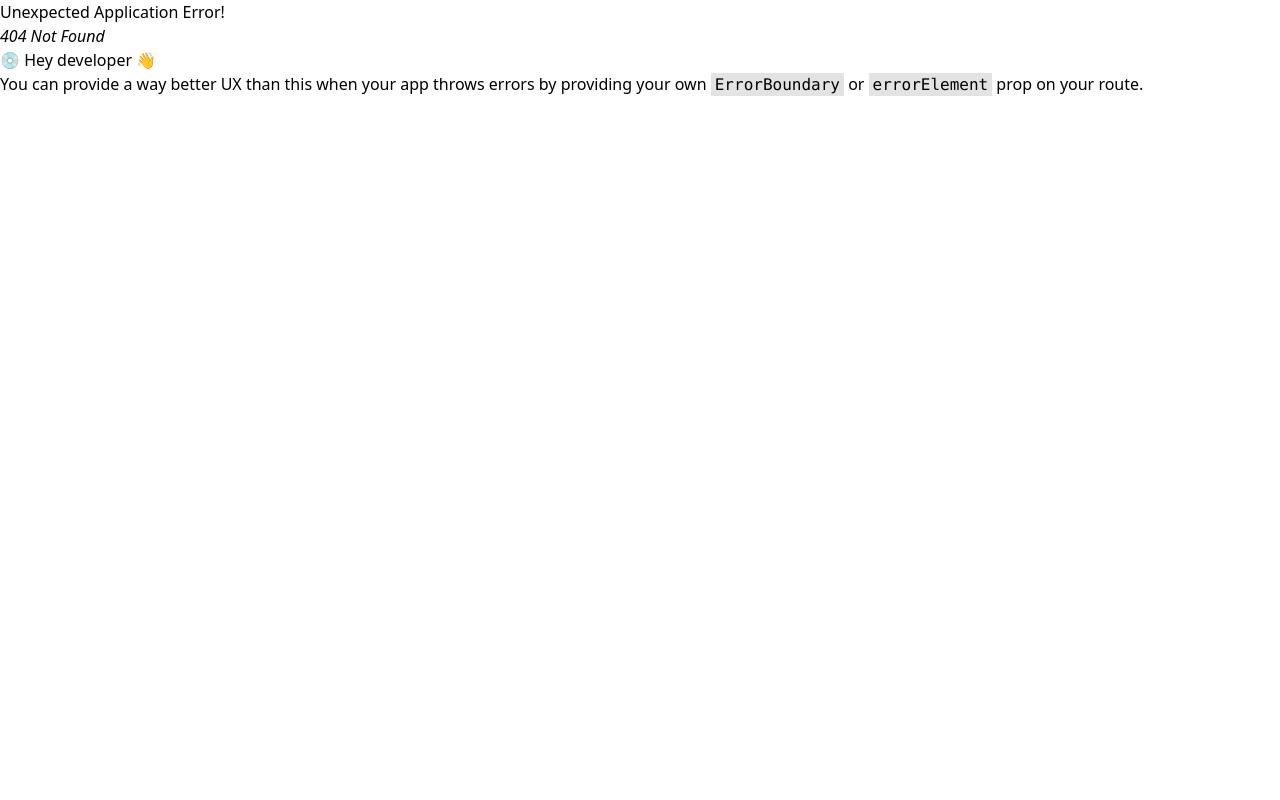
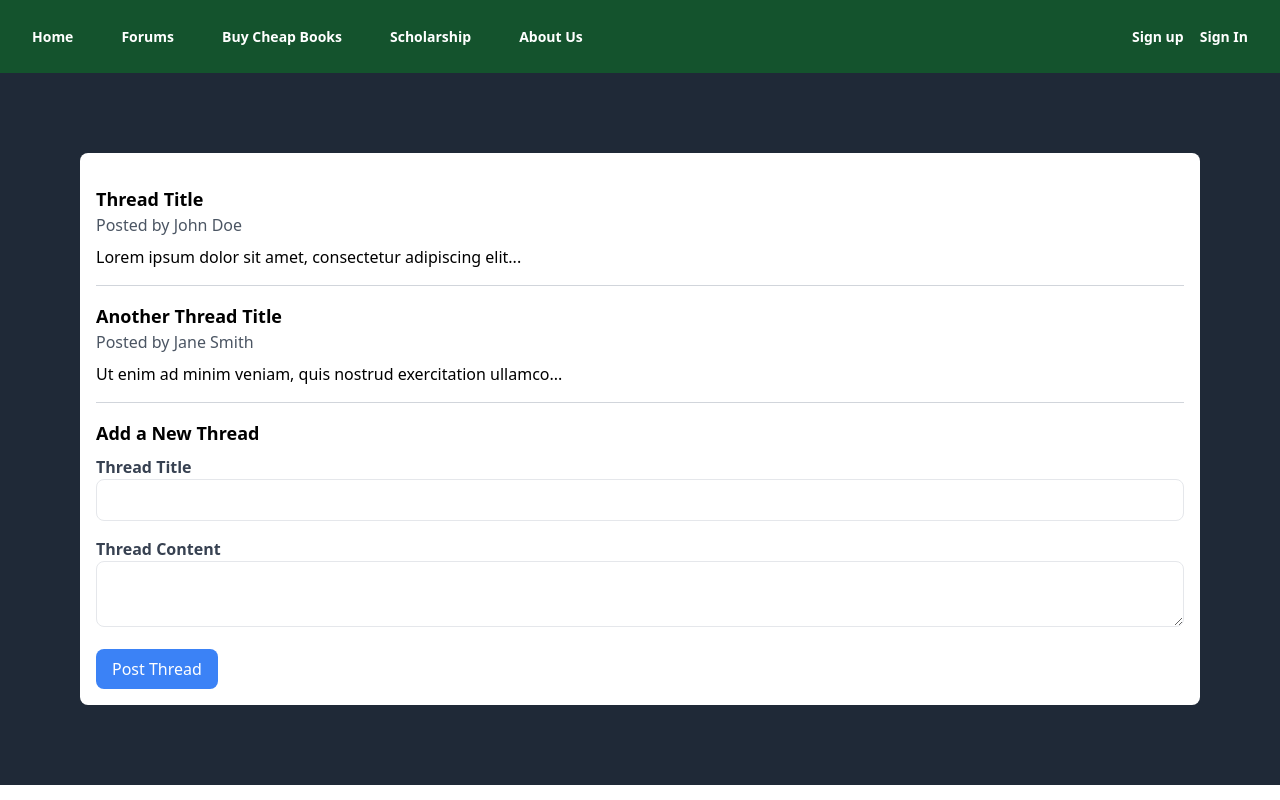
Before and after one commit to Varun-VP-AZ/Quality-Education-for-all, a React (Vite) app in the folder client/: page /forum in a window 1280 px wide. Before the commit this address had no page. Built offline with nearby package versions, Linux system fonts and the light colour scheme.

Commit message:
added forums

```diff
--- a/client/src/App.jsx
+++ b/client/src/App.jsx
@@ -13,6 +13,7 @@ import Login from "./pages/login";
 import Courses from "./pages/courses";
 import Products from "./pages/product";
 import Aboutus from "./pages/aboutus";
+import Forum from "./pages/forum";
 
 const router = createBrowserRouter(
   createRoutesFromElements(
@@ -24,6 +25,7 @@ const router = createBrowserRouter(
       <Route path="courses" element={<Courses />} />
       <Route path="market" element={<Products />} />
       <Route path="/aboutus" element={<Aboutus />} />
+      <Route path="/forum" element={<Forum />} />
     </Route>
   )
 );
--- /dev/null
+++ b/client/src/pages/forum.jsx
@@ -0,0 +1,69 @@
+function Forum() {
+  return (
+    <div>
+      <div className=" p-20 bg-gray-800">
+        {/* Discussion Threads */}
+        <div className="bg-white bg-gray-900shadow-md rounded-lg p-4">
+          {/* Single Thread */}
+          <div className="border-b border-gray-300 py-4">
+            <h2 className="text-lg font-semibold">Thread Title</h2>
+            <p className="text-gray-600">Posted by John Doe</p>
+            <p className="mt-2">
+              Lorem ipsum dolor sit amet, consectetur adipiscing elit...
+            </p>
+          </div>
+          {/* Single Thread */}
+          <div className="border-b border-gray-300 py-4">
+            <h2 className="text-lg font-semibold">Another Thread Title</h2>
+            <p className="text-gray-600">Posted by Jane Smith</p>
+            <p className="mt-2">
+              Ut enim ad minim veniam, quis nostrud exercitation ullamco...
+            </p>
+          </div>
+          {/* Add New Thread */}
+          <div className="mt-4">
+            <h2 className="text-lg font-semibold">Add a New Thread</h2>
+            <form className="mt-2">
+              <div className="mb-4">
+                <label
+                  htmlFor="threadTitle"
+                  className="block text-gray-700 font-semibold"
+                >
+                  Thread Title
+                </label>
+                <input
+                  type="text"
+                  id="threadTitle"
+                  name="threadTitle"
+                  className="w-full px-3 py-2 border rounded-lg"
+                />
+              </div>
+              <div className="mb-4">
+                <label
+                  htmlFor="threadContent"
+                  className="block text-gray-700 font-semibold"
+                >
+                  Thread Content
+                </label>
+                <textarea
+                  id="threadContent"
+                  name="threadContent"
+                  className="w-full px-3 py-2 border rounded-lg"
+                  defaultValue={""}
+                />
+              </div>
+              <button
+                type="submit"
+                className="bg-blue-500 text-white px-4 py-2 rounded-lg hover:bg-blue-600"
+              >
+                Post Thread
+              </button>
+            </form>
+          </div>
+        </div>
+      </div>
+    </div>
+  );
+}
+
+export default Forum;
```
